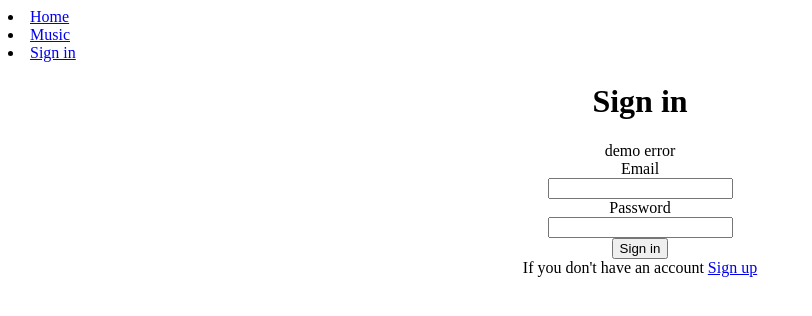
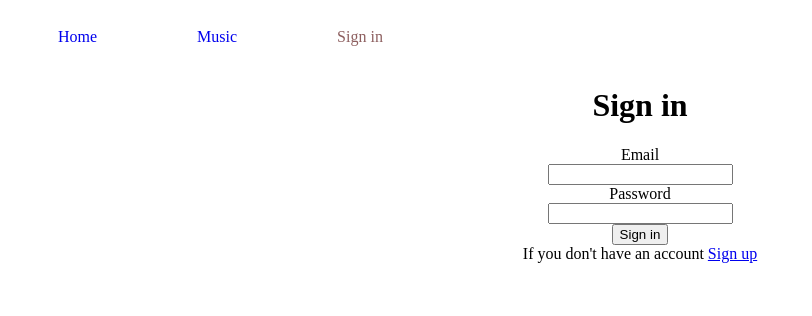
Before and after one commit to sewerynwozniak/musicweb, a React (Vite) app: page /signin in a window 1280 px wide. Shown: the top 316 px of the page, without its empty margins (0-812 px from the left). Built offline with nearby package versions, Linux system fonts and the light colour scheme; no server answers.

Commit message:
moving menu items to array of objects

```diff
--- a/src/components/Navbar.jsx
+++ b/src/components/Navbar.jsx
@@ -21,18 +21,38 @@ const Navbar = () => {
         }
       }
 
+
+
+      const menuList = [
+        {
+            key:1,
+            name:'Home',
+            path:'/',
+
+        },
+        {
+            key:2,
+            name:'Music',
+            path:'/music',
+
+        }
+
+
+    ]
+
+
+
   return (
-    <div>
-        <li>
-            <NavLink to='/'>
-                Home
-            </NavLink>
-        </li>
-        <li>
-            <NavLink to='/music'>
-                Music
-            </NavLink>
-        </li>
+    <div className='nav__wrapper'>
+
+        {menuList.map(menu=>(
+            <li>
+                <NavLink className='nav__a' to={menu.path}>
+                    {menu.name}
+                </NavLink>
+            </li>
+        ))}
+
 
         <li>
             {currentUser?(
@@ -40,16 +60,12 @@ const Navbar = () => {
                     Log out
                 </button>
             ):(
-                <NavLink to='/signin'>
+                <NavLink className='nav__a' to='/signin'>
                     Sign in
                 </NavLink>
             )}
 
         </li>
-
-
-
-
 
 
 
--- a/src/components/SignIn.jsx
+++ b/src/components/SignIn.jsx
@@ -8,7 +8,7 @@ const SignIn = () => {
     const emailRef = useRef()
     const passRef = useRef()
     const { signIn } = useAuth()
-    const [error, setError] = useState('demo error')
+    const [error, setError] = useState('')
     const [loading, setLoading] = useState('')
     const navigate = useNavigate();
 
@@ -18,9 +18,9 @@ const SignIn = () => {
       try {
         await signIn(emailRef.current.value, passRef.current.value)
       } catch(error) {
-        console.log('error:', error)
+        setError(error.code)
       }
-
+      navigate('/')
     }
 
 
--- /dev/null
+++ b/src/scss/components/nav.scss
@@ -0,0 +1,24 @@
+.nav{
+
+    &__wrapper{
+        display: flex;
+
+        li{
+            list-style: none;
+            margin: 20px 50px;
+            text-decoration: none;
+        }
+        a{
+            text-decoration: none;
+
+
+        }
+        a.active{
+            color: rgb(141, 95, 95);
+
+
+        }
+
+
+    }
+}
--- a/src/scss/main.scss
+++ b/src/scss/main.scss
@@ -1 +1,2 @@
-@use './pages/signup.scss'
+@use './pages/signup.scss';
+@use './components/nav.scss'
```
